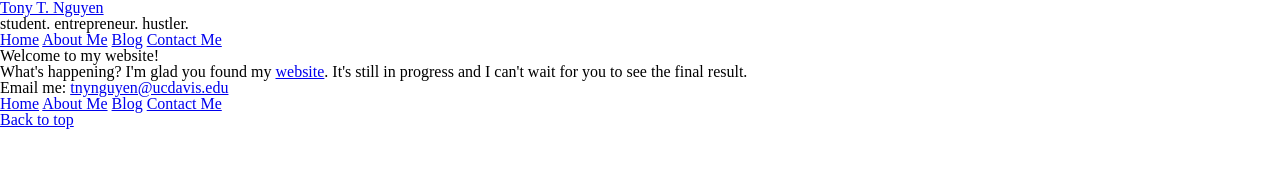
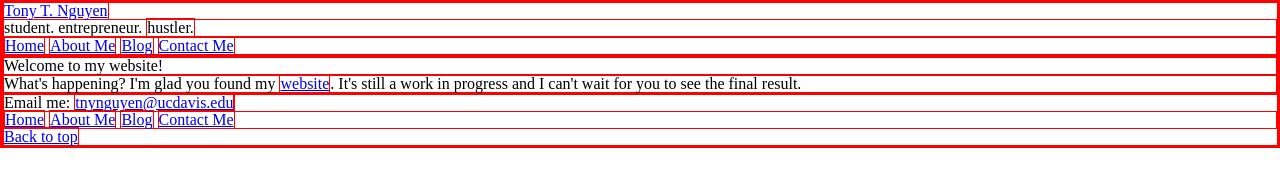
Before and after one commit to tony-trung-nguyen/tony-trung-nguyen.github.io, a plain HTML site: page index.html in a window 1280 px wide. Drawn offline with Linux system fonts and the light colour scheme.

Commit message:
Box model

```diff
--- a/index.html
+++ b/index.html
@@ -20,7 +20,7 @@
 
       <section>
         <h2>Welcome to my website!</h2>
-        <p>What's happening? I'm glad you found my <a href="http://tony-trung-nguyen.github.io">website</a>. It's still in progress and I can't wait for you to see the final result.</p>
+        <p>What's happening? I'm glad you found my <a href="http://tony-trung-nguyen.github.io">website</a>. It's still a work in progress and I can't wait for you to see the final result.</p>
       </section>
 
       <footer>
--- a/main.css
+++ b/main.css
@@ -45,3 +45,7 @@ table {
   border-collapse: collapse;
   border-spacing: 0;
 }
+
+* {
+   border: 1px solid red !important;
+}
```
